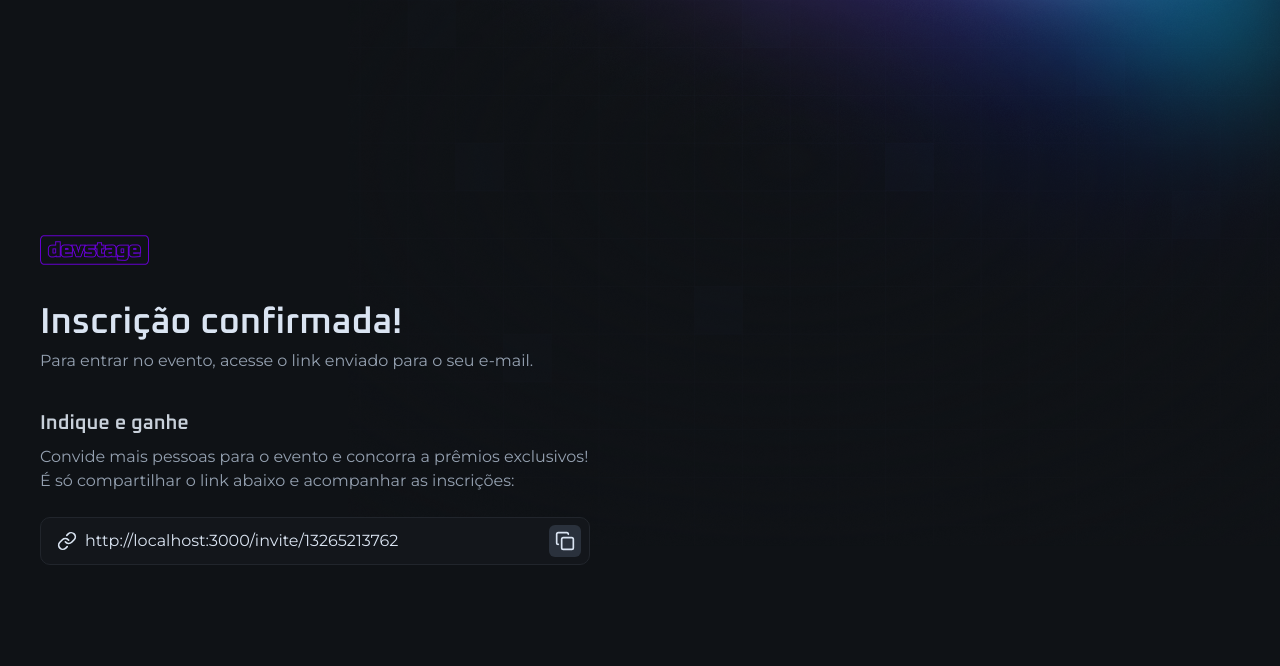
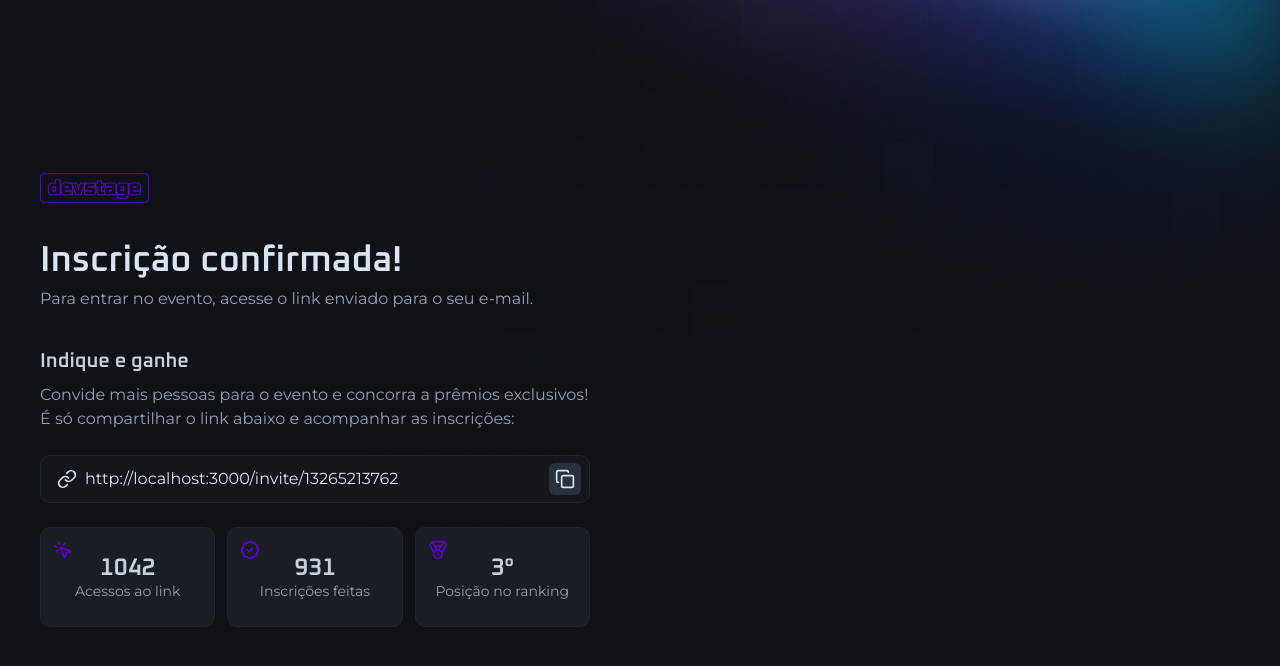
Before and after one commit to erikseki/NLW-Project, a Next.js app: page /invite in a window 1280 px wide. Shown: the top 666 px of the page. Built offline with nearby package versions, Linux system fonts and the light colour scheme.

Commit message:
Inserting cards into the InvitePage

```diff
--- a/src/app/invite/page.tsx
+++ b/src/app/invite/page.tsx
@@ -1,6 +1,6 @@
 import { IconButton } from '@/components/icon-button'
 import { InputField, InputIcon, InputRoot } from '@/components/input'
-import { Copy, Link } from 'lucide-react'
+import { BadgeCheck, Copy, Link, Medal, MousePointerClick } from 'lucide-react'
 import Image from 'next/image'
 import logo from '../../assets/logo.png'
 
@@ -45,6 +45,37 @@
               <Copy className="size-5" />
             </IconButton>
           </InputRoot>
+
+          <div className="grid gap-3 md:grid-cols-3">
+            <div className="relative bg-gray-700 border border-gray-600 px-4 py-7 flex flex-col items-center justify-center gap-1 rounded-xl">
+              <span className="font-heading text-2xl font-semibold text-gray-200 leading-none">
+                1042
+              </span>
+              <span className="text-sm text-gray-300 leading-none text-center">
+                Acessos ao link
+              </span>
+
+              <MousePointerClick className="size-5 text-dark-purple absolute top-3 left-3" />
+            </div>
+            <div className="relative bg-gray-700 border border-gray-600 px-4 py-7 flex flex-col items-center justify-center gap-1 rounded-xl">
+              <span className="font-heading text-2xl font-semibold text-gray-200 leading-none">
+                931
+              </span>
+              <span className="text-sm text-gray-300 leading-none text-center">
+                Inscrições feitas
+              </span>
+              <BadgeCheck className="size-5 text-dark-purple absolute top-3 left-3" />
+            </div>
+            <div className="relative bg-gray-700 border border-gray-600 px-4 py-7 flex flex-col items-center justify-center gap-1 rounded-xl">
+              <span className="font-heading text-2xl font-semibold text-gray-200 leading-none">
+                3°
+              </span>
+              <span className="text-sm text-gray-300 leading-none text-center">
+                Posição no ranking
+              </span>
+              <Medal className="size-5 text-dark-purple absolute top-3 left-3" />
+            </div>
+          </div>
         </div>
       </div>
     </div>
```
Also changed, not shown: 1 other file (tests, documents, lock files or other folders).
